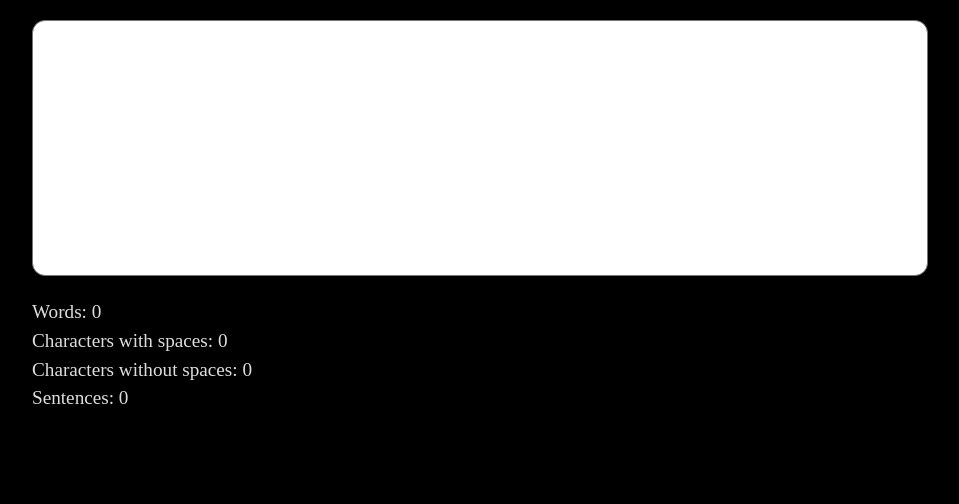
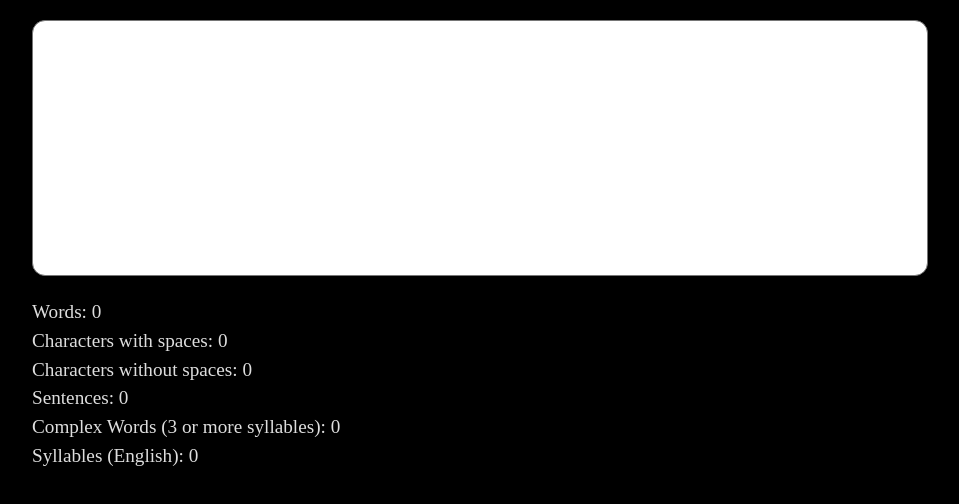
Before and after one commit to samuel-soltys/text-analyser-nextjs, a Next.js app: page / in a window 1280 px wide. Shown: the top 504 px of the page, without its empty margins (160-1119 px from the left). Built offline with nearby package versions, Linux system fonts and the light colour scheme.

Commit message:
Syllable count

```diff
--- a/src/pages/index.tsx
+++ b/src/pages/index.tsx
@@ -36,6 +36,49 @@ const Home: NextPage = () => {
         return sentences ? sentences.length : 0;
     }
 
+    // Syllables
+    function countSyllablesWord(word: String) {
+        word = word.toLowerCase();
+        if (word.length <= 3) {
+            return 1;
+        }
+        word = word.replace(/(?:[^laeiouy]es|ed|[^laeiouy]e)$/, "");
+        word = word.replace(/^y/, "");
+        if (word.match(/[aeiouy]{1,2}/g)) {
+            return word.match(/[aeiouy]{1,2}/g)!.length;
+        } else {
+            return 0;
+        }
+    }
+    function countAllSyllables(str: String) {
+        var words = separateToWords(str);
+        var syllables = 0;
+        if (words) {
+            for (var i = 0; i < words.length; i++) {
+                syllables += countSyllablesWord(words[i]);
+            }
+        } else {
+            return 0;
+        }
+        return syllables;
+    }
+
+    // Complex words
+    function countComplexWords(str: String) {
+        var words = separateToWords(str);
+        var complex = 0;
+        if (words) {
+            for (var i = 0; i < words.length; i++) {
+                if (countSyllablesWord(words[i]) >= 3) {
+                    complex++;
+                }
+            }
+        } else {
+            return 0;
+        }
+        return complex;
+    }
+
     return (
         <section>
             <textarea className="text-prompt" value={text} onChange={handleChange} />
@@ -45,6 +88,8 @@ const Home: NextPage = () => {
             <p>Characters with spaces: {countCharacters(text)}</p>
             <p>Characters without spaces: {countCharactersNoSpace(text)}</p>
             <p>Sentences: {countSentences(text)}</p>
+            <p>Complex Words (3 or more syllables): {countComplexWords(text)}</p>
+            <p>Syllables (English): {countAllSyllables(text)}</p>
         </section>
     );
 };
```
